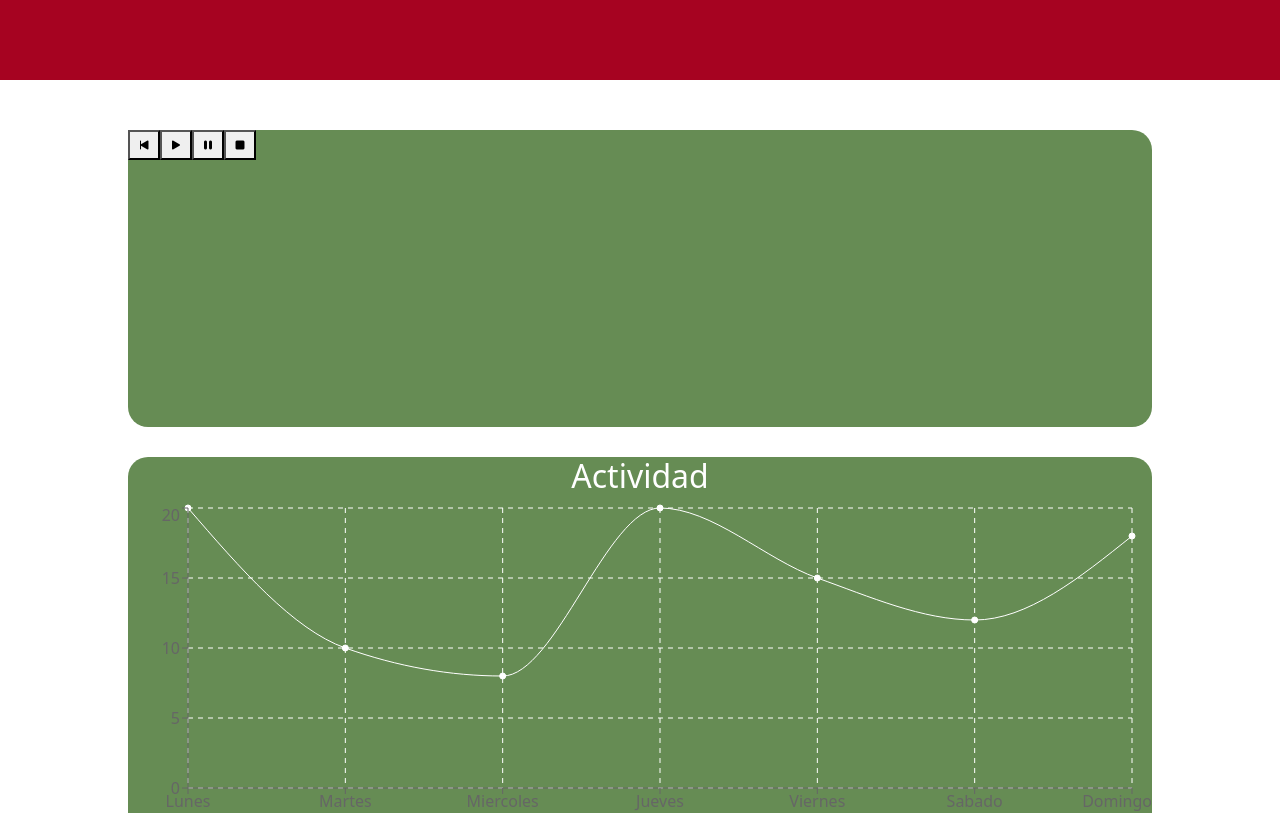
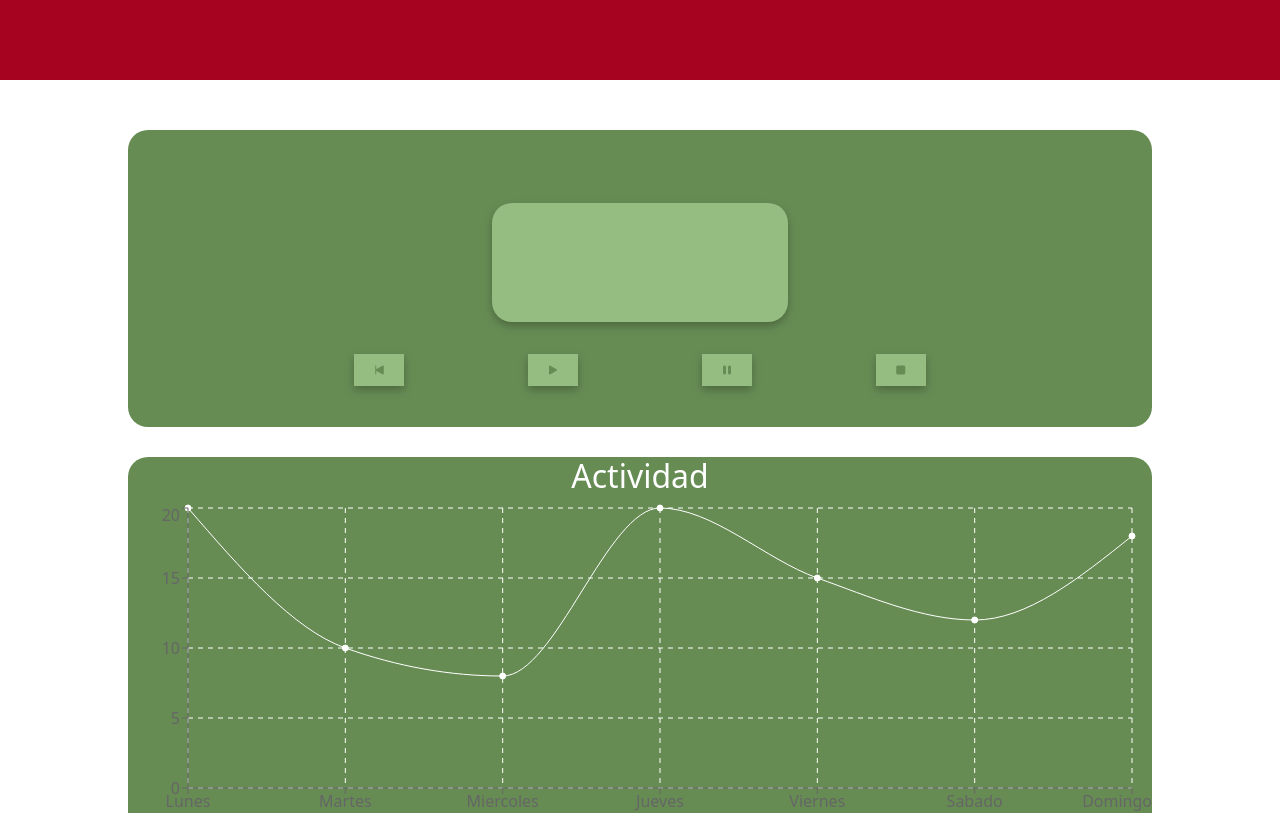
Before and after one commit to anthonyibrail/PomodoroAesthetic, a React (Create React App) app in the folder pomodoroapp/: page / in a window 1280 px wide. Shown: the top 813 px of the page. Built offline with nearby package versions, Linux system fonts and the light colour scheme.

Commit message:
Se agrega estilo al box del timer

```diff
--- a/pomodoroapp/src/styles/App.css
+++ b/pomodoroapp/src/styles/App.css
@@ -38,6 +38,45 @@ nav {
   background-color: #668C54;
   margin-top: 50px;
   border-radius: 20px;
+  display: flex;
+  flex-direction: column;
+  justify-content: center;
+  align-items: center;
+}
+.boxTimer{
+  margin-top: 32px;
+  display: flex;
+  flex-direction: row;
+  justify-content: space-evenly;
+  width: inherit;
+}
+.timer{
+  width: 296px;
+  height: 119px;
+  background-color: #95BC81;
+  border-radius: 20px;
+  filter: drop-shadow(0px 4px 4px rgba(0, 0, 0, 0.25));
+  color: white;
+}
+.boxControls {
+  margin-top: 32px;
+  display: flex;
+  flex-direction: row;
+  justify-content: space-evenly;
+  width: inherit;
+}
+button {
+  border-radius: 25px;
+  width: 50px;
+  height: 32px;
+  border: none;
+  background-color: #95BC81;
+  color: #668C54;
+  filter: drop-shadow(0px 4px 4px rgba(0, 0, 0, 0.25));
+}
+button:hover {
+  background: #b2e19b;
+  cursor: pointer;
 }
 .tablero .columna2 {
   display: flex;
```
